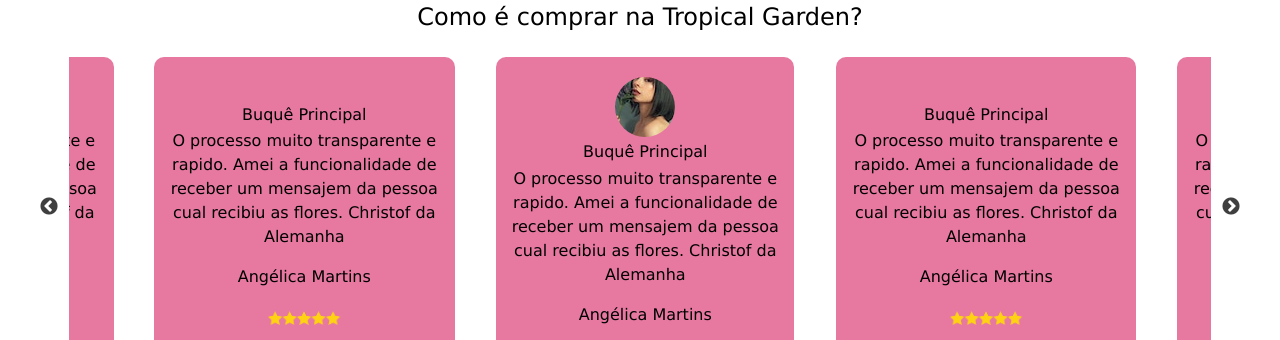
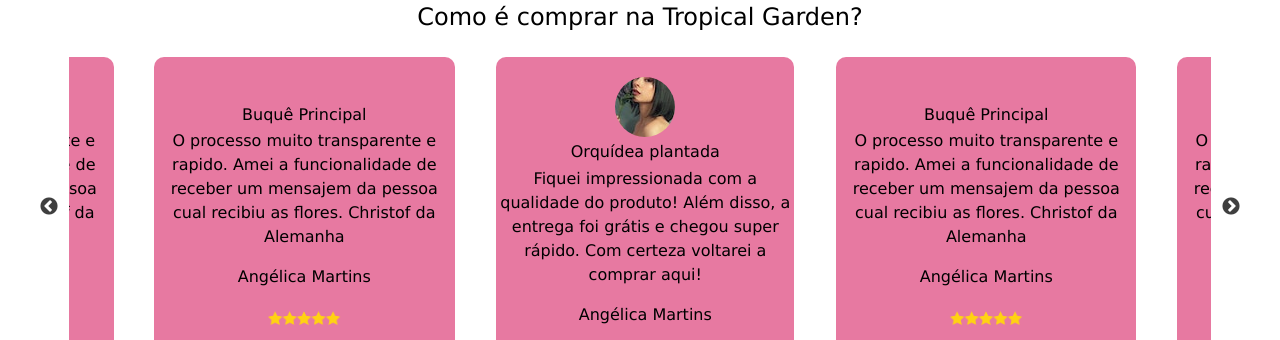
Before and after one commit to wesley369/e-commerce, a plain HTML site: page html/home/home.html in a window 1280 px wide. Shown: the part 2176-2516 px from the top of the page. Drawn offline with Linux system fonts and the light colour scheme; a script that the page names is missing.

Commit message:
24 commit

```diff
--- a/html/home/home.html
+++ b/html/home/home.html
@@ -276,9 +276,9 @@
     <div>
       <div class="card-feedback">
         <img class="foto-cliente" src="img/rosto-mulher.jpg" alt="">
-        <h6>Buquê Principal</h6>
+        <h6>Orquídea plantada</h6>
         <p>
-          O processo muito transparente e rapido. Amei a funcionalidade de receber um mensajem da pessoa cual recibiu as flores. Christof da Alemanha</p>
+          Fiquei impressionada com a qualidade do produto! Além disso, a entrega foi grátis e chegou super rápido. Com certeza voltarei a comprar aqui!</p>
         <p>Angélica Martins</p>
         <img src="img/estrelas.png" alt="" width="80px" height="30px">
       </div>
```
Also changed, not shown: html/home/login.html (+1 -1 lines).
